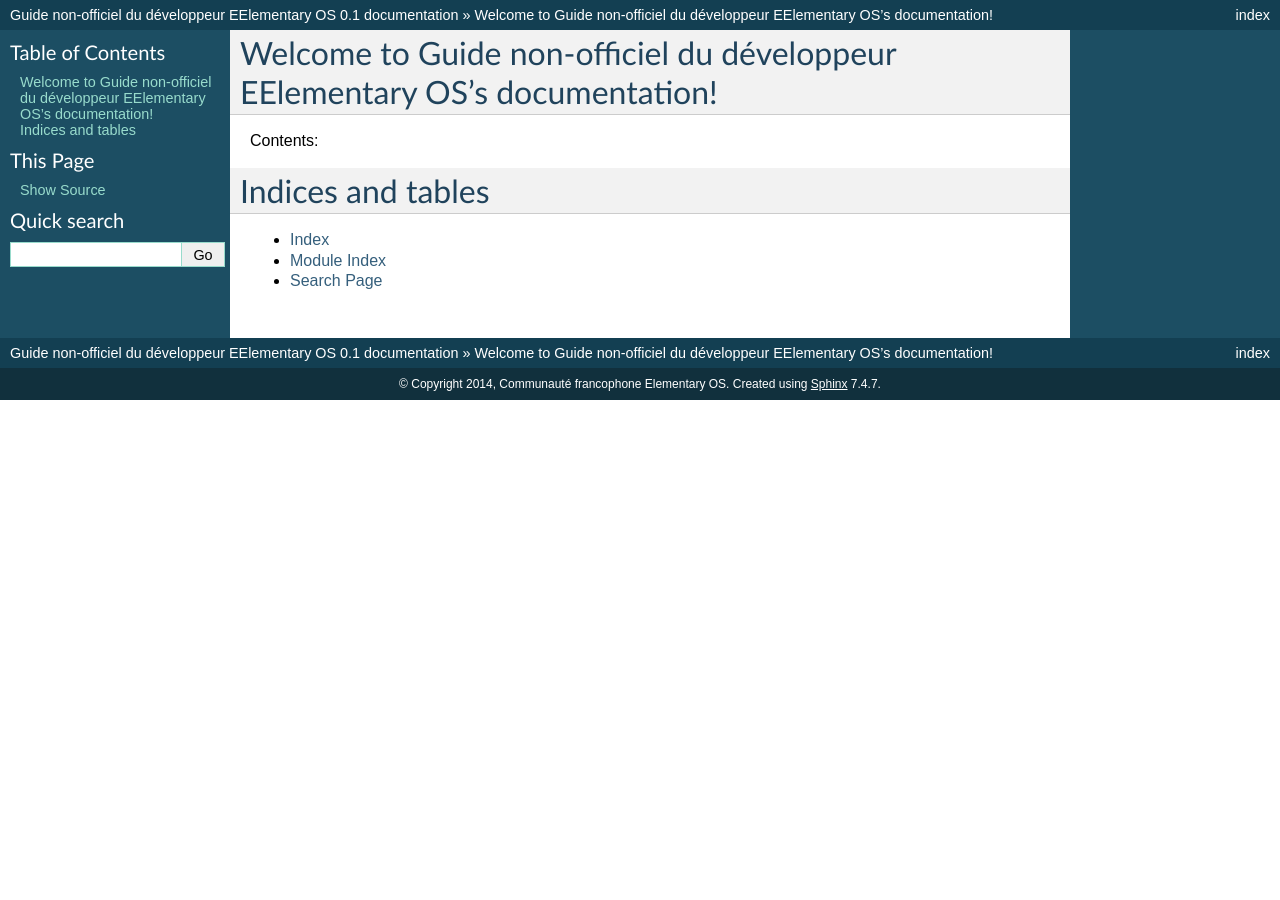
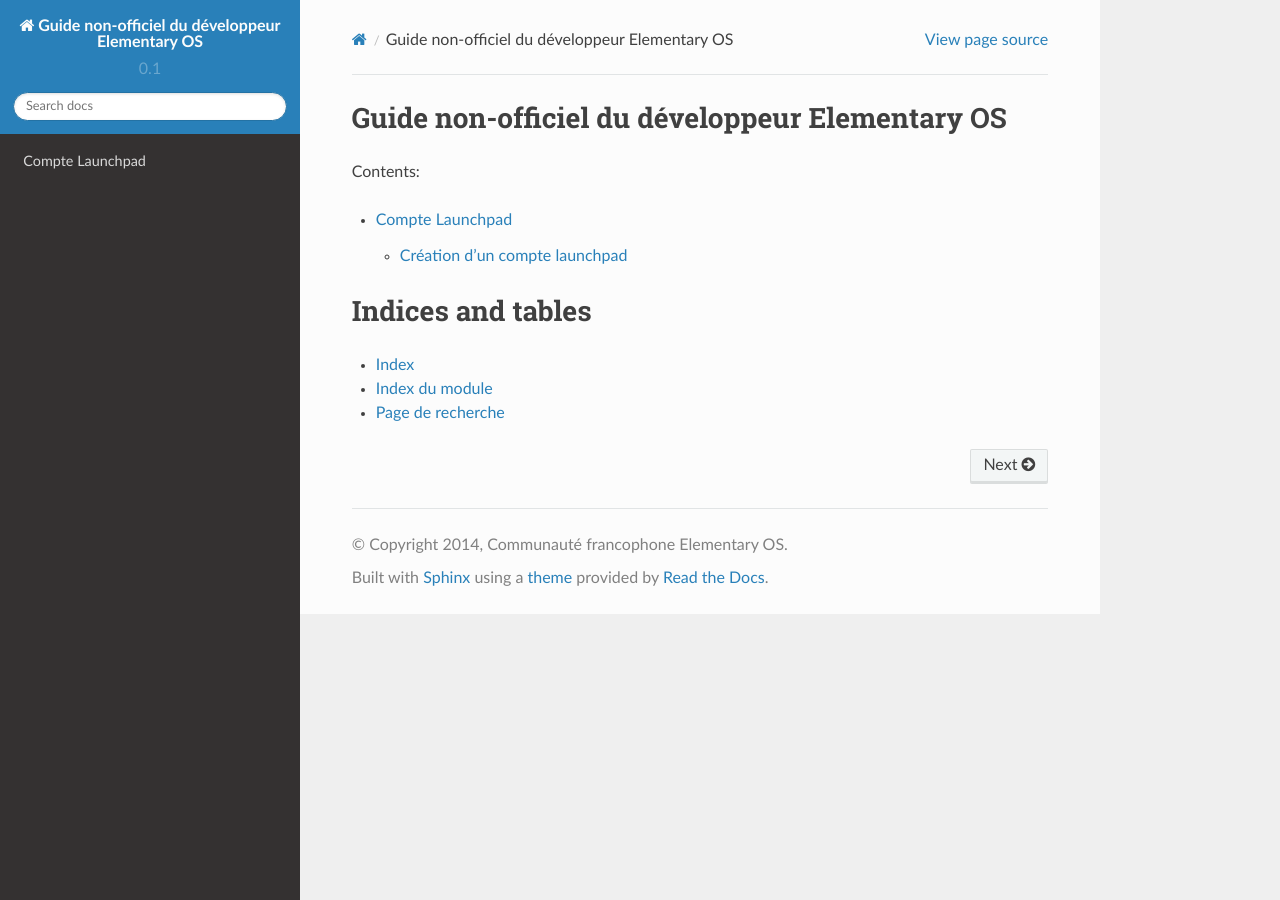
Before and after one commit to elementary-fr/elementaryos-fr-doc, a Sphinx documentation site: the page built from source/index.rst, in a window 1280 px wide. Built offline with Sphinx 7.4.7 and the Read the Docs theme 2.0.0, drawn with Linux system fonts in a browser that asks for light colours.

Commit message:
Ajout de launchpad.rst

```diff
--- a/source/conf.py
+++ b/source/conf.py
@@ -14,6 +14,7 @@
 
 import sys
 import os
+on_rtd = os.environ.get('READTHEDOCS', None) == 'True'
 
 # If extensions (or modules to document with autodoc) are in another directory,
 # add these directories to sys.path here. If the directory is relative to the
@@ -46,7 +47,7 @@
 master_doc = 'index'
 
 # General information about the project.
-project = u'Guide non-officiel du développeur EElementary OS'
+project = u'Guide non-officiel du développeur Elementary OS'
 copyright = u'2014, Communauté francophone Elementary OS'
 
 # The version info for the project you're documenting, acts as replacement for
@@ -60,7 +61,7 @@
 
 # The language for content autogenerated by Sphinx. Refer to documentation
 # for a list of supported languages.
-#language = None
+language = 'fr'
 
 # There are two options for replacing |today|: either, you set today to some
 # non-false value, then it is used:
@@ -88,6 +89,7 @@
 #show_authors = False
 
 # The name of the Pygments (syntax highlighting) style to use.
+highlight_language = 'vala'
 pygments_style = 'sphinx'
 
 # A list of ignored prefixes for module index sorting.
@@ -99,9 +101,15 @@
 
 # -- Options for HTML output ----------------------------------------------
 
+
 # The theme to use for HTML and HTML Help pages.  See the documentation for
 # a list of builtin themes.
 html_theme = 'default'
+if not on_rtd:  # only import and set the theme if we're building docs locally
+    import sphinx_rtd_theme
+    html_theme = 'sphinx_rtd_theme'
+    html_theme_path = [sphinx_rtd_theme.get_html_theme_path()]
+
 
 # Theme options are theme-specific and customize the look and feel of a theme
 # further.  For a list of options available for each theme, see the
--- a/source/index.rst
+++ b/source/index.rst
@@ -1,15 +1,17 @@
-.. Guide non-officiel du développeur EElementary OS documentation master file, created by
+.. Guide non-officiel du développeur Elementary OS documentation master file, created by
    sphinx-quickstart on Sat Aug 23 20:24:34 2014.
    You can adapt this file completely to your liking, but it should at least
    contain the root `toctree` directive.
 
-Welcome to Guide non-officiel du développeur EElementary OS's documentation!
-============================================================================
+Guide non-officiel du développeur Elementary OS
+================================================
 
 Contents:
 
 .. toctree::
    :maxdepth: 2
+
+   launchpad
 
 
 
```
Also changed, not shown: source/launchpad.rst (added, +14 -0 lines), source/_static/launchpad.png (added), 1 other file.
